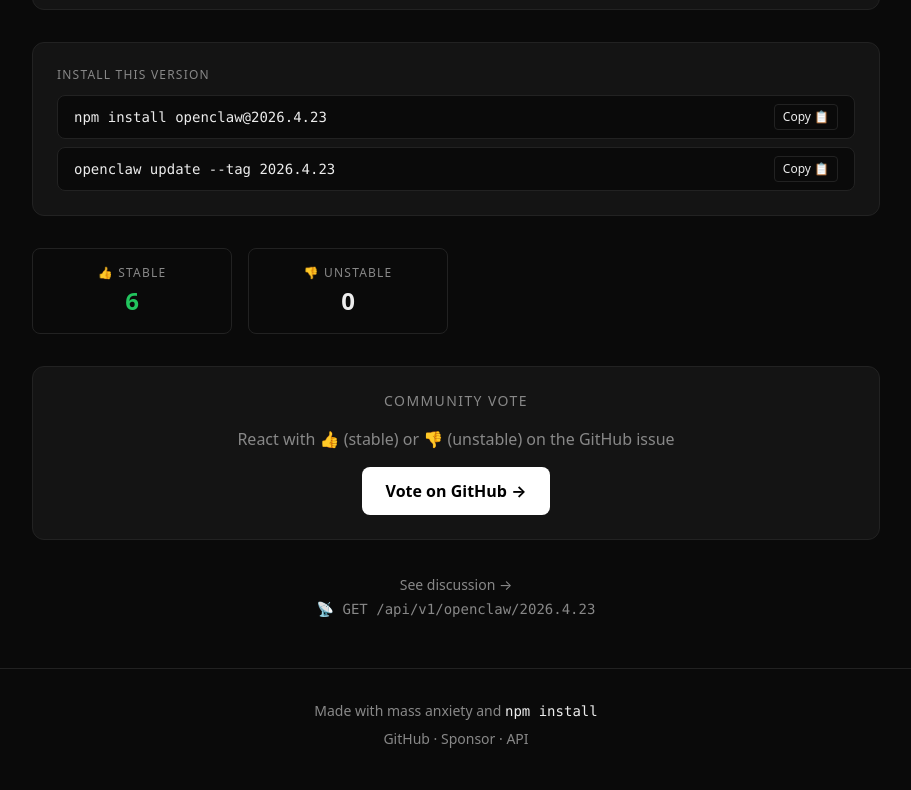
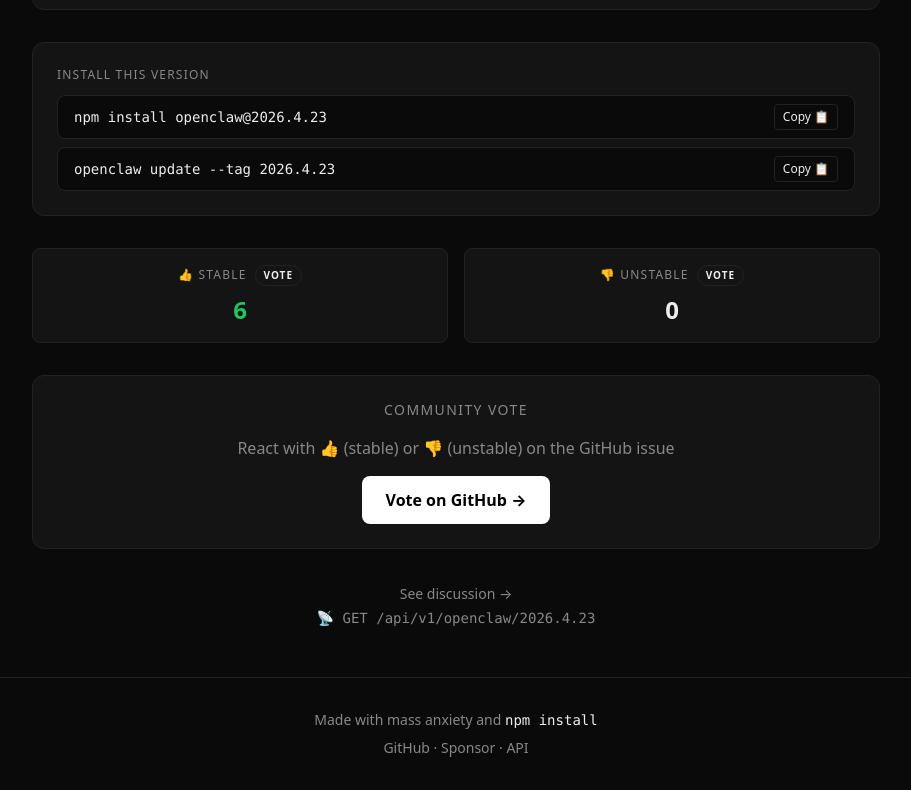
Before and after one commit to exisz/IsItStable, a Next.js app: page /openclaw/2026.4.23 in a window 1280 px wide. Shown: the part 882-1672 px from the top of the page, without its empty margins (184-1095 px from the left). Built offline with nearby package versions, Linux system fonts and the light colour scheme.

Commit message:
fix: add inline vote buttons

```diff
--- a/src/app/[package]/[version]/page.tsx
+++ b/src/app/[package]/[version]/page.tsx
@@ -71,9 +71,19 @@
       </div>
 
       {/* Stats + Votes */}
-      <div className="grid grid-cols-2 sm:grid-cols-4 gap-4 mb-8">
-        <StatCard label="👍 Stable" value={String(v.thumbsUp)} color={v.thumbsUp > 0 ? "text-[var(--color-yes)]" : undefined} />
-        <StatCard label="👎 Unstable" value={String(v.thumbsDown)} color={v.thumbsDown > 0 ? "text-[var(--color-no)]" : undefined} />
+      <div className="grid grid-cols-1 sm:grid-cols-2 gap-4 mb-8">
+        <StatCard
+          label="👍 Stable"
+          value={String(v.thumbsUp)}
+          color={v.thumbsUp > 0 ? "text-[var(--color-yes)]" : undefined}
+          voteHref={v.issueUrl}
+        />
+        <StatCard
+          label="👎 Unstable"
+          value={String(v.thumbsDown)}
+          color={v.thumbsDown > 0 ? "text-[var(--color-no)]" : undefined}
+          voteHref={v.issueUrl}
+        />
       </div>
 
       {/* Stability Evidence */}
@@ -161,11 +171,24 @@
   );
 }
 
-function StatCard({ label, value, color }: { label: string; value: string; color?: string }) {
+function StatCard({ label, value, color, voteHref }: { label: string; value: string; color?: string; voteHref?: string }) {
   return (
-    <div className="border border-[var(--color-border)] rounded-lg p-4 text-center">
-      <p className="text-xs uppercase tracking-widest text-[var(--color-muted)] mb-1">{label}</p>
-      <p className={`text-2xl font-bold ${color ?? ""}`}>{value}</p>
+    <div className="border border-[var(--color-border)] rounded-lg p-4 bg-[var(--color-card)]">
+      <div className="flex items-center justify-center gap-2 mb-2">
+        <p className="text-xs uppercase tracking-widest text-[var(--color-muted)]">{label}</p>
+        {voteHref && (
+          <a
+            href={voteHref}
+            target="_blank"
+            rel="noopener"
+            aria-label={`Vote ${label.replace(/^[^A-Za-z]+/, "").toLowerCase()} on GitHub`}
+            className="rounded-full border border-[var(--color-border)] px-2 py-0.5 text-[10px] font-bold uppercase tracking-widest text-[var(--color-foreground)] hover:border-[var(--color-muted)] hover:bg-white hover:text-black transition-colors"
+          >
+            Vote
+          </a>
+        )}
+      </div>
+      <p className={`text-center text-2xl font-bold ${color ?? ""}`}>{value}</p>
     </div>
   );
 }
```
